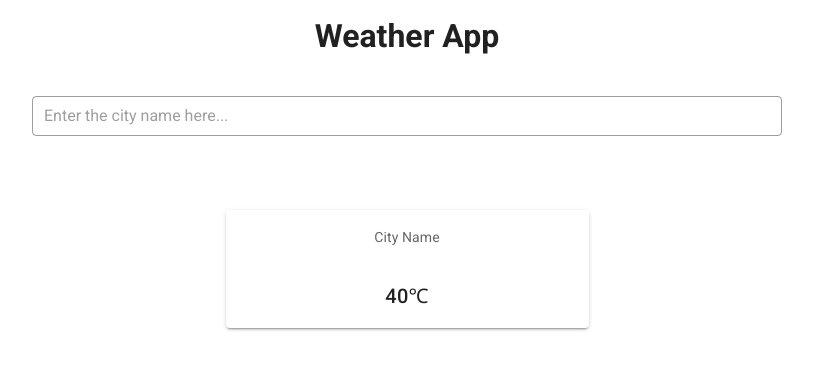
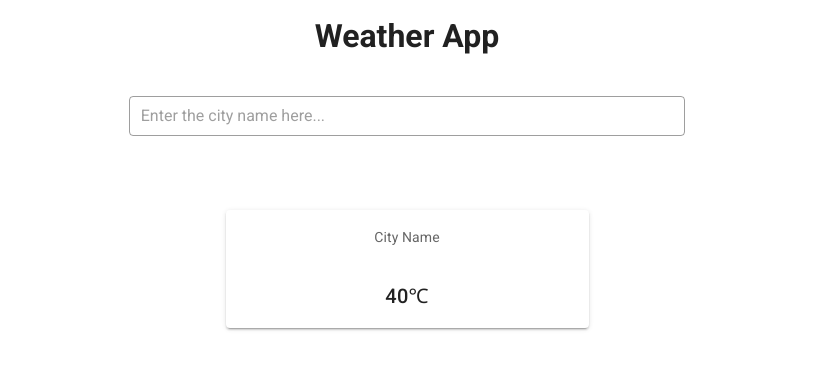
Before and after one commit to Mohamad-Al-Omar/WeatherApp-Vue.js, a Vue app: page / in a window 1280 px wide. Shown: the top 370 px of the page, without its empty margins (233-1046 px from the left). Built offline with nearby package versions, Linux system fonts and the light colour scheme.

Commit message:
connect with open weather api

```diff
--- a/src/components/WeatherApp.vue
+++ b/src/components/WeatherApp.vue
@@ -5,20 +5,23 @@
         <h1>Weather App</h1>
       </v-col>
       <v-col cols="12" align="center">
-        <v-col cols="12" md="8">
-          <v-text-field
-            v-model="queryText"
-            :placeholder="Placeholder"
-            outlined
-            dense
-          />
+        <v-col cols="12" md="6">
+          <v-form @submit.prevent="fetchData">
+            <v-text-field
+              v-model="queryText"
+              :placeholder="Placeholder"
+              outlined
+              dense
+          /></v-form>
         </v-col>
       </v-col>
       <v-col cols="12" align="center">
         <v-col cols="12" md="4" sm="6">
           <v-card>
             <v-card-text>{{ cityName }}</v-card-text>
-            <v-card-title class="justify-center" > {{temperature}}&#8451; </v-card-title>
+            <v-card-title class="justify-center">
+              {{ temperature }}&#8451;
+            </v-card-title>
           </v-card>
         </v-col>
       </v-col>
@@ -37,6 +40,25 @@ export default {
       temperature: 40,
     };
   },
+  methods: {
+    fetchData() {
+      console.log(this.$axios.baseURL);
+      this.$axios
+        .get(
+            "weather?q=" +
+            this.queryText +
+            "&appid=c50004d24015a979a7e5a7e84355b95d"
+        )
+        .then((res) => {
+          window.res = res;
+          console.log("yes " + res);
+        })
+        .catch((err) => {
+          window.err = err;
+          console.log("No " + err);
+        });
+    },
+  },
   watch: {
     queryText: function (newQuery) {
       console.log(newQuery);
--- a/src/plugins/axios.js
+++ b/src/plugins/axios.js
@@ -4,12 +4,12 @@ import Vue from 'vue';
 import axios from "axios";
 
 // Full config:  https://github.com/axios/axios#request-config
-// axios.defaults.baseURL = process.env.baseURL || process.env.apiUrl || '';
- axios.defaults.headers.common['Authorization'] = "c50004d24015a979a7e5a7e84355b95d";
+axios.defaults.baseURL = "https://api.openweathermap.org/data/2.5/";
+// axios.defaults.headers.common['Authorization'] = "c50004d24015a979a7e5a7e84355b95d";
 // axios.defaults.headers.post['Content-Type'] = 'application/x-www-form-urlencoded';
 
 let config = {
-   baseURL: process.env.baseURL || process.env.apiUrl || ""
+  // baseURL: process.env.baseURL || process.env.apiUrl || ""
   // timeout: 60 * 1000, // Timeout
   // withCredentials: true, // Check cross-site Access-Control
 };
@@ -17,11 +17,11 @@ let config = {
 const _axios = axios.create(config);
 
 _axios.interceptors.request.use(
-  function(config) {
+  function (config) {
     // Do something before request is sent
     return config;
   },
-  function(error) {
+  function (error) {
     // Do something with request error
     return Promise.reject(error);
   }
@@ -29,17 +29,17 @@ _axios.interceptors.request.use(
 
 // Add a response interceptor
 _axios.interceptors.response.use(
-  function(response) {
+  function (response) {
     // Do something with response data
     return response;
   },
-  function(error) {
+  function (error) {
     // Do something with response error
     return Promise.reject(error);
   }
 );
 
-Plugin.install = function(Vue) {
+Plugin.install = function (Vue) {
   Vue.axios = _axios;
   window.axios = _axios;
   Object.defineProperties(Vue.prototype, {
```
Also changed, not shown: 1 other file (tests, documents, lock files or other folders).
